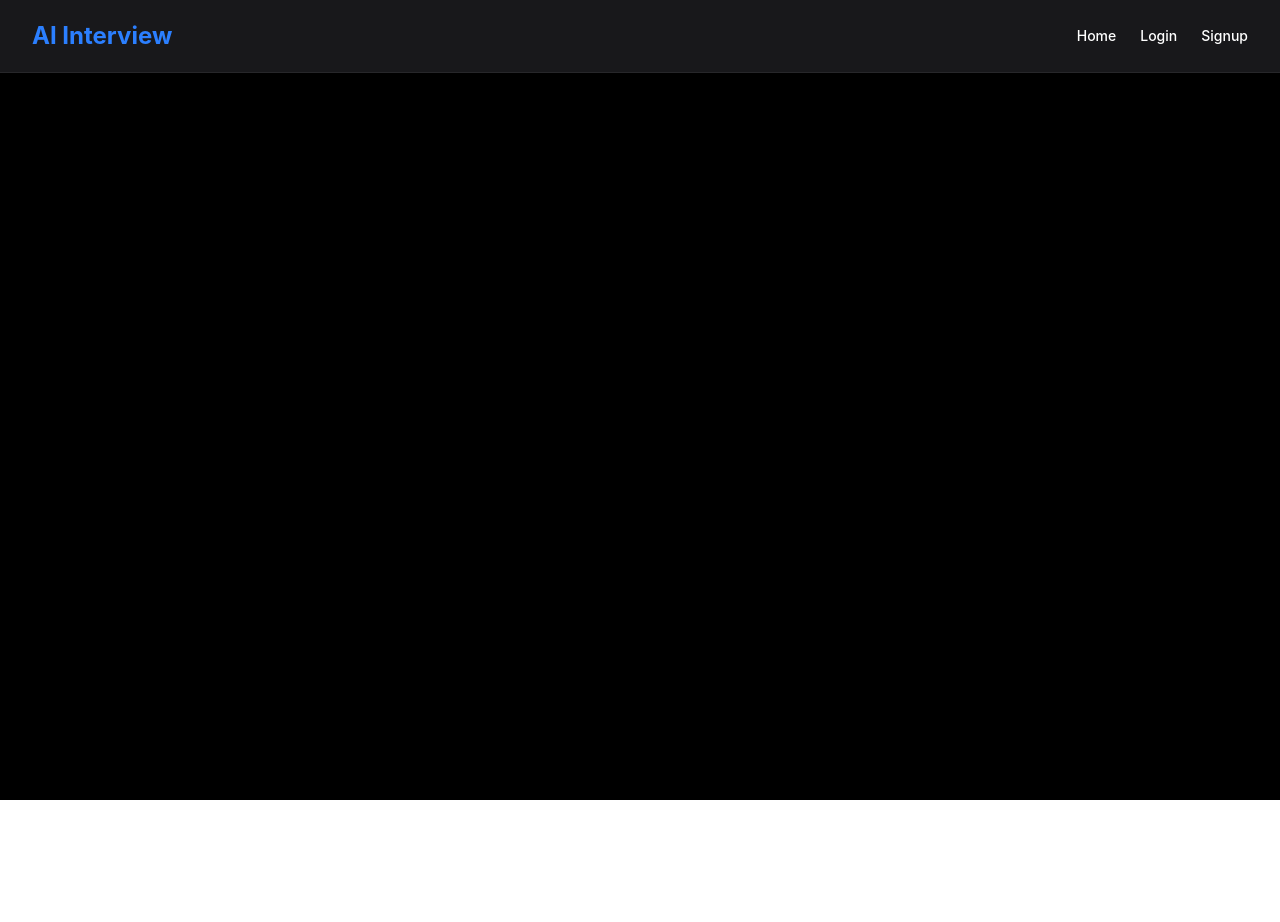
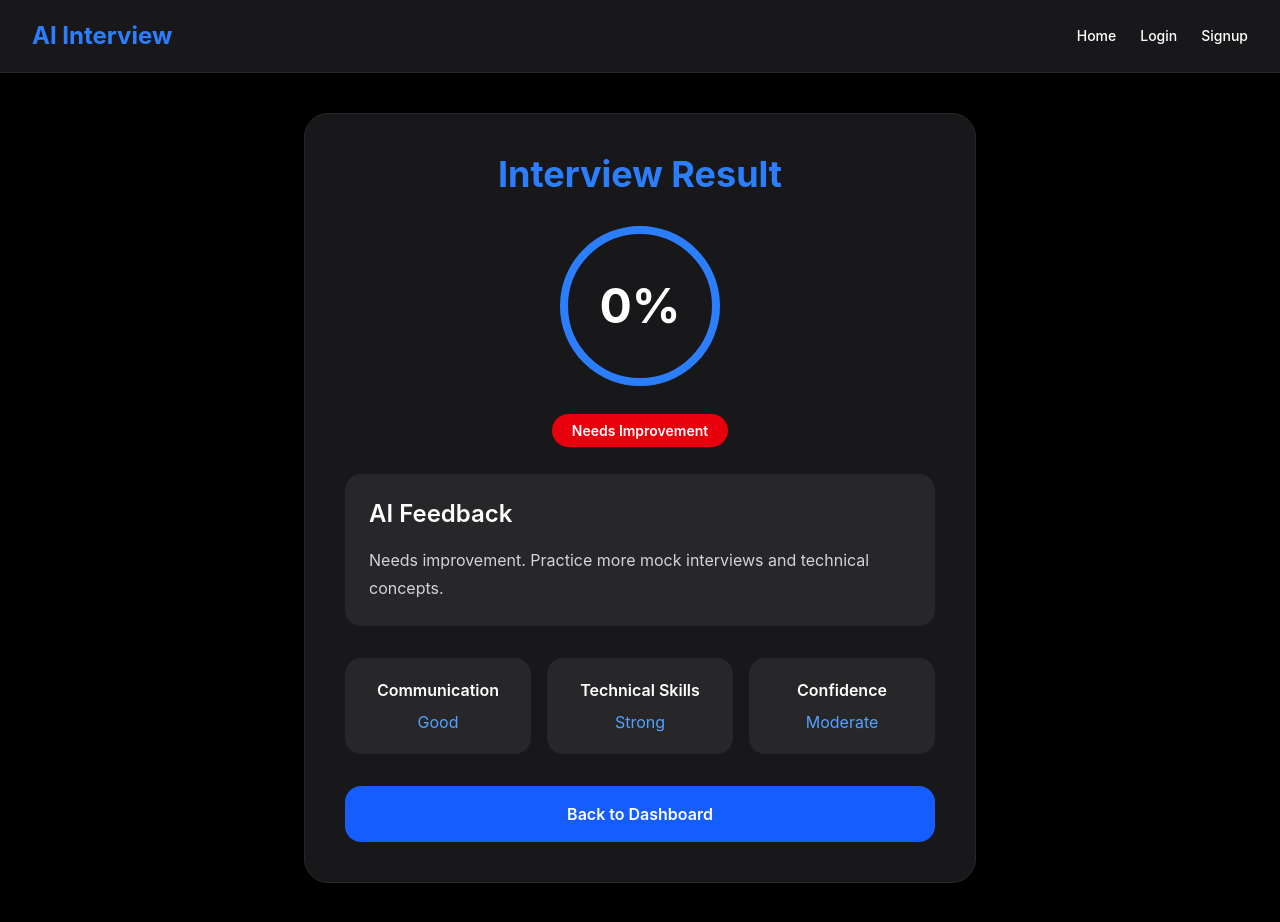
Before and after one commit to s-sandhiya-06/AI-mock-interview-platform, a React (Vite) app in the folder client/: page /result in a window 1280 px wide. Before the commit the page ends 800 px from the top, so only its background shows below. Built offline with nearby package versions, Linux system fonts and the light colour scheme.

Commit message:
Added interview result page and improved UI flow

```diff
--- a/client/src/App.jsx
+++ b/client/src/App.jsx
@@ -5,6 +5,7 @@ import Login from './pages/Login'
 import Signup from './pages/Signup'
 import Dashboard from './pages/Dashboard'
 import Interview from './pages/Interview'
+import Result from './pages/Result'
 
 import Navbar from './components/Navbar'
 import ProtectedRoute from './components/ProtecteRoute'
@@ -22,6 +23,7 @@ function App() {
         <Route path="/login" element={<Login />} />
 
         <Route path="/signup" element={<Signup />} />
+        <Route path="/result" element={<Result />} />
 
         <Route
           path="/dashboard"
--- a/client/src/pages/Dashboard.jsx
+++ b/client/src/pages/Dashboard.jsx
@@ -1,10 +1,12 @@
 import { useEffect, useState } from 'react'
 import axios from 'axios'
+import { useNavigate } from 'react-router-dom'
 
 import Button from '../components/Button'
 import StatCard from '../components/StatCard'
 
 function Dashboard() {
+  const navigate = useNavigate()
 
   const [interviews, setInterviews] = useState([])
   const [loading, setLoading] = useState(true)
@@ -69,7 +71,10 @@ function Dashboard() {
 
           <div className="w-full md:w-52">
 
-            <Button text="Start Interview" />
+            <Button
+  text="Start Interview"
+  onClick={() => navigate('/interview')}
+/>
 
           </div>
 
--- a/client/src/pages/Interview.jsx
+++ b/client/src/pages/Interview.jsx
@@ -64,7 +64,11 @@ const handleSubmit = async () => {
     setSubmitted(true)
     setTimeout(() => {
 
-  navigate('/dashboard')
+  navigate('/result', {
+  state: {
+    score: generatedScore
+  }
+})
 
 }, 1500)
 
--- /dev/null
+++ b/client/src/pages/Result.jsx
@@ -0,0 +1,145 @@
+import { useLocation, useNavigate } from 'react-router-dom'
+
+function Result() {
+
+  const location = useLocation()
+
+  const navigate = useNavigate()
+
+  const score = location.state?.score || 0
+
+  let feedback = ''
+  let badge = ''
+  let badgeColor = ''
+
+  if (score >= 85) {
+
+  feedback =
+    'Excellent performance! Strong technical and communication skills.'
+
+  badge = 'Excellent'
+
+  badgeColor = 'bg-green-600'
+
+} else if (score >= 70) {
+
+  feedback =
+    'Good job! You have solid understanding but can improve confidence.'
+
+  badge = 'Good'
+
+  badgeColor = 'bg-blue-600'
+
+} else {
+
+  feedback =
+    'Needs improvement. Practice more mock interviews and technical concepts.'
+
+  badge = 'Needs Improvement'
+
+  badgeColor = 'bg-red-600'
+}
+  return (
+
+    <div className="min-h-screen bg-black text-white flex items-center justify-center px-6 py-10">
+
+      <div className="w-full max-w-2xl bg-zinc-900 border border-zinc-800 rounded-3xl p-10 shadow-2xl">
+
+        <h1 className="text-4xl font-bold text-center mb-8 text-blue-500">
+
+          Interview Result
+
+        </h1>
+
+        <div className="flex justify-center mb-8">
+
+          <div className="w-40 h-40 rounded-full border-8 border-blue-500 flex items-center justify-center text-5xl font-bold">
+
+            {score}%
+
+          </div>
+
+        </div>
+
+        <div className="text-center mb-8">
+
+          <span className={`${badgeColor} px-5 py-2 rounded-full text-sm font-semibold`}>
+
+            {badge}
+
+          </span>
+
+        </div>
+
+        <div className="bg-zinc-800 rounded-2xl p-6 mb-8">
+
+          <h2 className="text-2xl font-semibold mb-4">
+
+            AI Feedback
+
+          </h2>
+
+          <p className="text-zinc-300 leading-7">
+
+            {feedback}
+
+          </p>
+
+        </div>
+
+        <div className="grid md:grid-cols-3 gap-4 mb-8">
+
+          <div className="bg-zinc-800 p-5 rounded-2xl text-center hover:scale-105 transition-all duration-300">
+
+            <h3 className="font-semibold mb-2">
+              Communication
+            </h3>
+
+            <p className="text-blue-400">
+              Good
+            </p>
+
+          </div>
+
+          <div className="bg-zinc-800 p-5 rounded-2xl text-center hover:scale-105 transition-all duration-300">
+
+            <h3 className="font-semibold mb-2">
+              Technical Skills
+            </h3>
+
+            <p className="text-blue-400">
+              Strong
+            </p>
+
+          </div>
+
+          <div className="bg-zinc-800 p-5 rounded-2xl text-center hover:scale-105 transition-all duration-300">
+
+            <h3 className="font-semibold mb-2">
+              Confidence
+            </h3>
+
+            <p className="text-blue-400">
+              Moderate
+            </p>
+
+          </div>
+
+        </div>
+
+        <button
+          onClick={() => navigate('/dashboard')}
+          className="w-full bg-blue-600 hover:bg-blue-700 transition-all py-4 rounded-2xl font-semibold"
+        >
+
+          Back to Dashboard
+
+        </button>
+
+      </div>
+
+    </div>
+  )
+}
+
+export default Result
```
